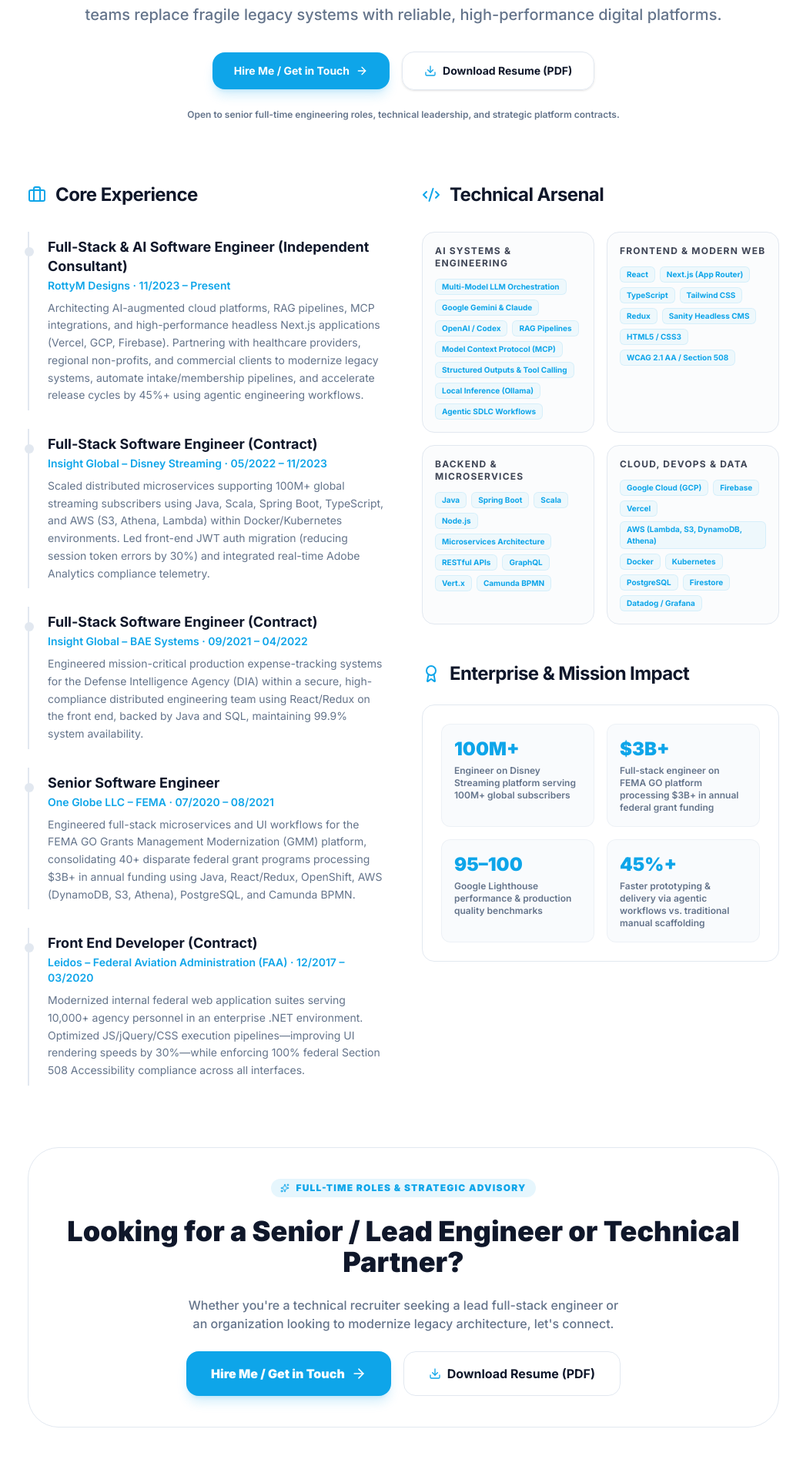
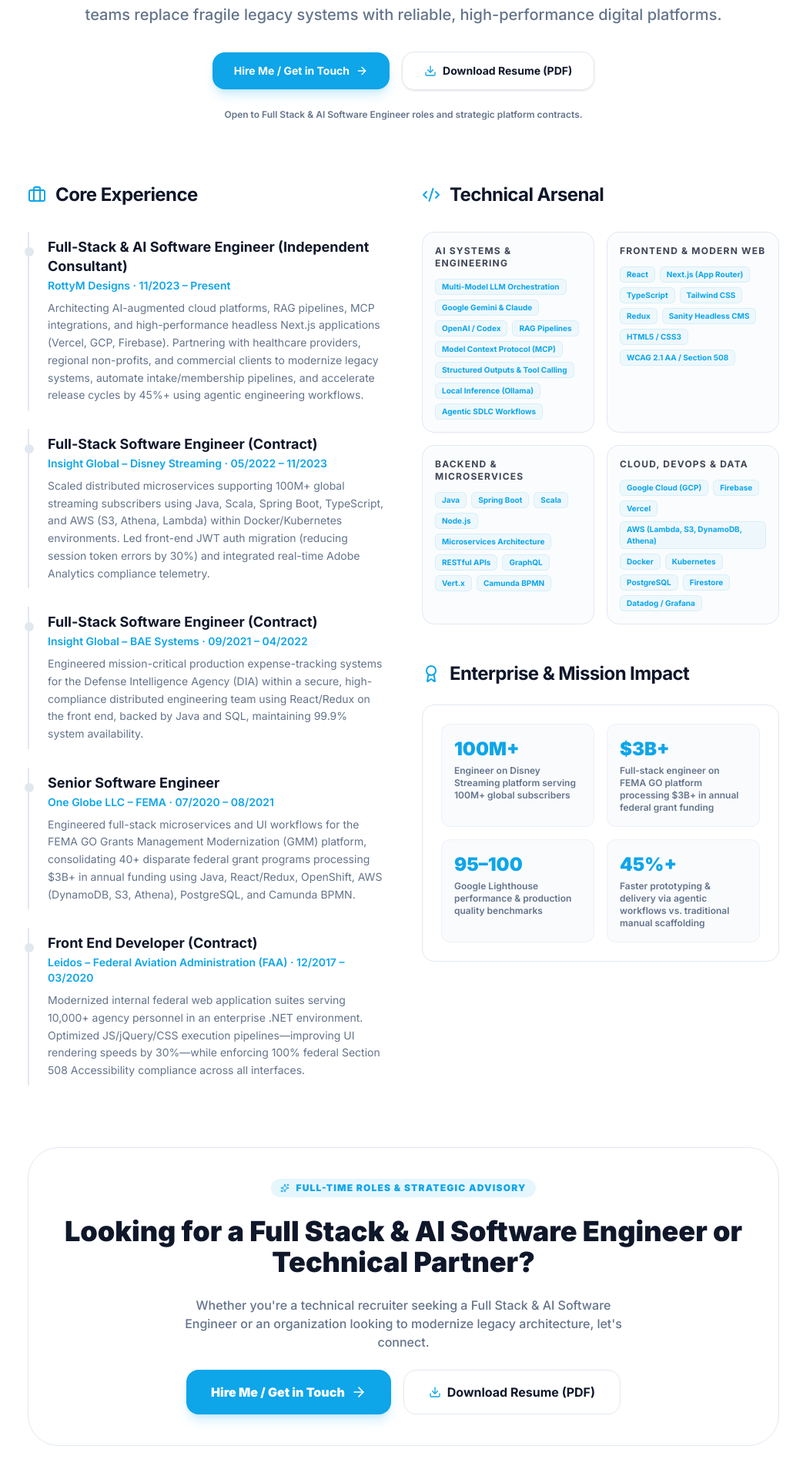
Before and after one commit to RottyM/rottym.com, a Next.js app: page /about in a window 1280 px wide. Shown: the part 483-2400 px from the top of the page at 77% size, without its empty margins (116-1159 px from the left). Built offline with nearby package versions, Linux system fonts and the light colour scheme; no server answers.

Commit message:
feat(about): align availability and CTA titles to Full Stack & AI Software Engineer

```diff
--- a/src/app/about/page.tsx
+++ b/src/app/about/page.tsx
@@ -97,7 +97,7 @@ export default function About() {
         </div>
 
         <p className="text-xs text-muted-foreground font-semibold">
-          Open to senior full-time engineering roles, technical leadership, and strategic platform contracts.
+          Open to Full Stack &amp; AI Software Engineer roles and strategic platform contracts.
         </p>
       </div>
 
@@ -185,10 +185,10 @@ export default function About() {
           <Sparkles className="w-3 h-3" /> Full-Time Roles &amp; Strategic Advisory
         </div>
         <h2 className="text-3xl md:text-4xl font-black text-foreground">
-          Looking for a Senior / Lead Engineer or Technical Partner?
+          Looking for a Full Stack &amp; AI Software Engineer or Technical Partner?
         </h2>
         <p className="text-muted-foreground max-w-xl mx-auto font-medium text-base">
-          Whether you&apos;re a technical recruiter seeking a lead full-stack engineer or an organization looking to modernize legacy architecture, let&apos;s connect.
+          Whether you&apos;re a technical recruiter seeking a Full Stack &amp; AI Software Engineer or an organization looking to modernize legacy architecture, let&apos;s connect.
         </p>
         <div className="flex flex-wrap justify-center gap-4">
           <Link
```
